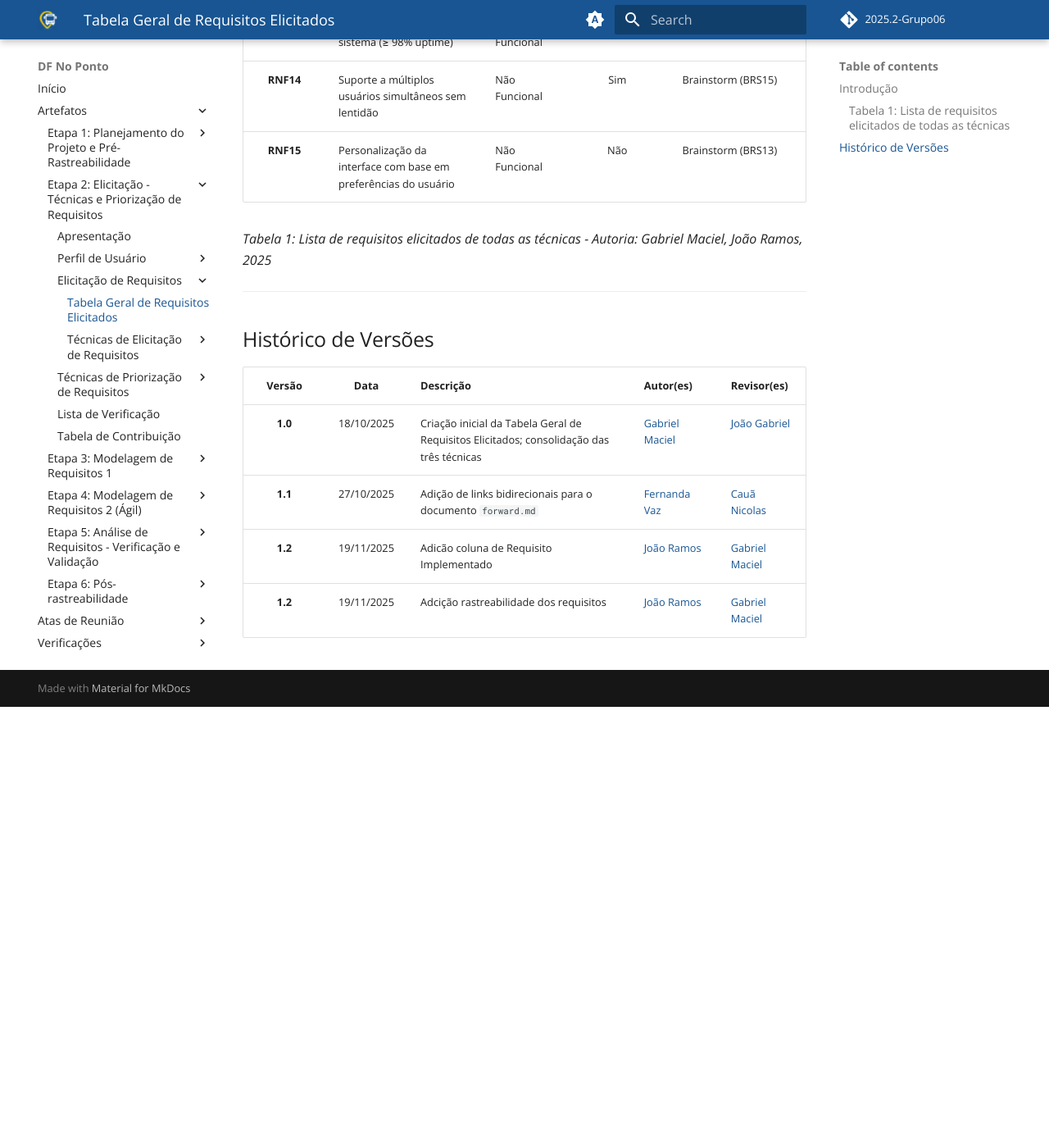
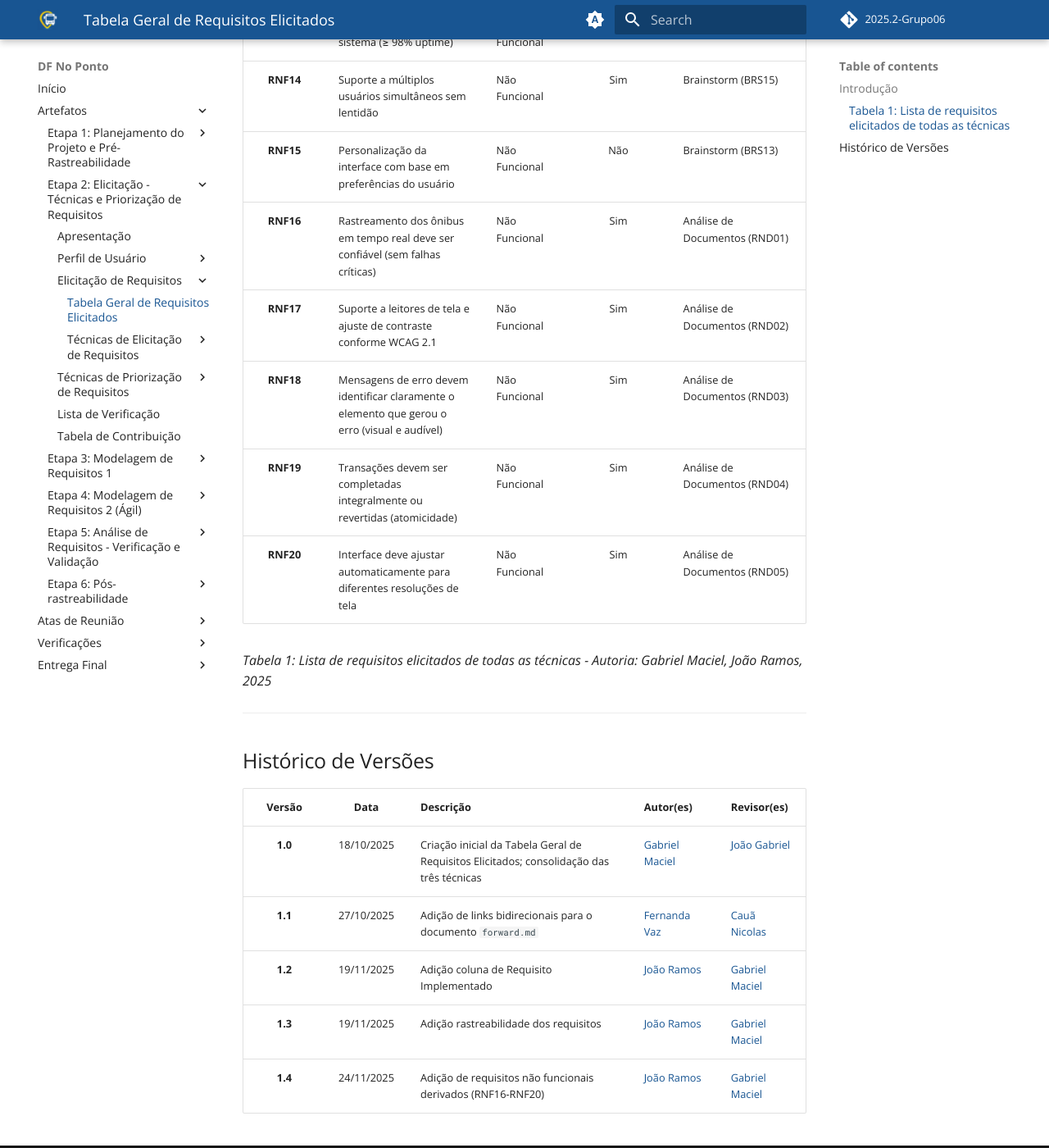
Before and after one commit to Requisitos-de-Software/2025.2-Grupo06, an MkDocs documentation site: the page built from docs/Elicitacao/elicitacao_lista_requisitos_elicitados.md, in a window 1280 px wide and 1400 px high, scrolled down 4995 px. Shown: the whole window at 82% size. Built offline with MkDocs 1.6.1 and Material for MkDocs 9.7.7, drawn with Linux system fonts in a browser that asks for light colours; comment, search, counter and statistics services are not loaded; before the commit the page ends 5857 px from its top, so only the background shows below that.

Commit message:
atualiza lista de req com rnf e adiciona consideracoes

```diff
--- a/docs/Elicitacao/elicitacao_lista_requisitos_elicitados.md
+++ b/docs/Elicitacao/elicitacao_lista_requisitos_elicitados.md
@@ -65,6 +65,11 @@
 | **RNF13** | Alta disponibilidade do sistema (≥ 98% uptime) | Não Funcional | Sim | Brainstorm (BRS26) |
 | **RNF14** | Suporte a múltiplos usuários simultâneos sem lentidão | Não Funcional | Sim | Brainstorm (BRS15) |
 | **RNF15** | Personalização da interface com base em preferências do usuário | Não Funcional | Não | Brainstorm (BRS13) |
+| **RNF16** | Rastreamento dos ônibus em tempo real deve ser confiável (sem falhas críticas) | Não Funcional | Sim | Análise de Documentos (RND01) |
+| **RNF17** | Suporte a leitores de tela e ajuste de contraste conforme WCAG 2.1 | Não Funcional | Sim | Análise de Documentos (RND02) |
+| **RNF18** | Mensagens de erro devem identificar claramente o elemento que gerou o erro (visual e audível) | Não Funcional | Sim | Análise de Documentos (RND03) |
+| **RNF19** | Transações devem ser completadas integralmente ou revertidas (atomicidade) | Não Funcional | Sim | Análise de Documentos (RND04) |
+| **RNF20** | Interface deve ajustar automaticamente para diferentes resoluções de tela | Não Funcional | Sim | Análise de Documentos (RND05) |
 
 *Tabela 1: Lista de requisitos elicitados de todas as técnicas - Autoria: Gabriel Maciel, João Ramos, 2025*
 
@@ -76,5 +81,6 @@
 |:-----------:|:--------:|:--------------|:---------------|:----------------|
 | **1.0** | 18/10/2025 | Criação inicial da Tabela Geral de Requisitos Elicitados; consolidação das três técnicas | [Gabriel Maciel](https://github.com/GabrielMacielBR) | [João Gabriel](https://github.com/JoaoComTil) |
 | **1.1** | 27/10/2025 | Adição de links bidirecionais para o documento `forward.md` | [Fernanda Vaz](https://github.com/Fernandavazgit1) | [Cauã Nicolas](https://github.com/cauanicolas) |
-| **1.2** | 19/11/2025 | Adicão coluna de Requisito Implementado | [João Ramos](https://github.com/Joaolramos) | [Gabriel Maciel](https://github.com/GabrielMacielBR) |
-| **1.2** | 19/11/2025 | Adcição rastreabilidade dos requisitos | [João Ramos](https://github.com/Joaolramos) | [Gabriel Maciel](https://github.com/GabrielMacielBR) |
+| **1.2** | 19/11/2025 | Adição coluna de Requisito Implementado | [João Ramos](https://github.com/Joaolramos) | [Gabriel Maciel](https://github.com/GabrielMacielBR) |
+| **1.3** | 19/11/2025 | Adição rastreabilidade dos requisitos | [João Ramos](https://github.com/Joaolramos) | [Gabriel Maciel](https://github.com/GabrielMacielBR) |
+| **1.4** | 24/11/2025 | Adição de requisitos não funcionais derivados (RNF16-RNF20) | [João Ramos](https://github.com/Joaolramos) | [Gabriel Maciel](https://github.com/GabrielMacielBR) |
```
Also changed, not shown: docs/Elicitacao/elicitacao_analise_documentos.md (+13 -0 lines), docs/entrega_final/consideracoes.md (+1 -1 lines).
